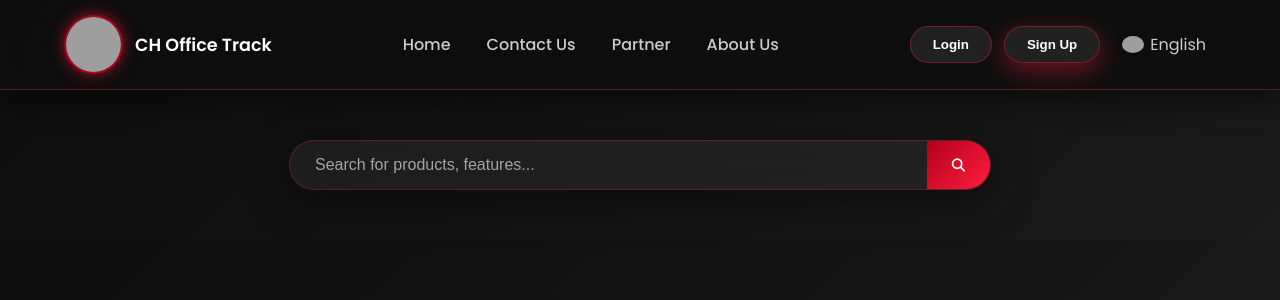
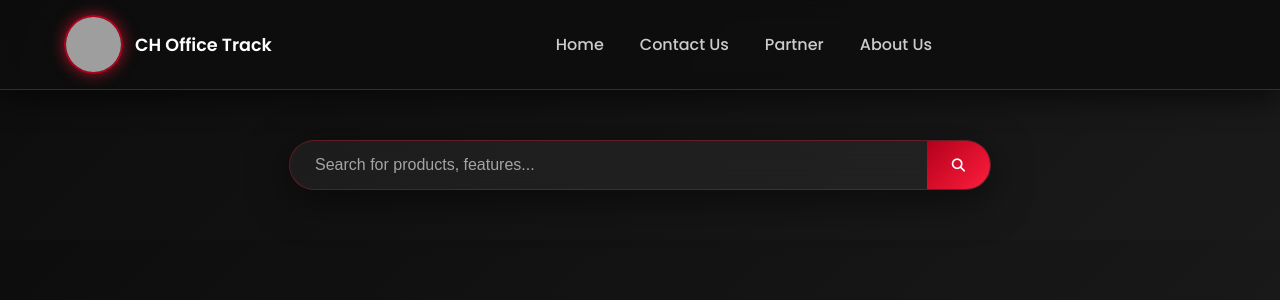
Before and after one commit to fatyfeki/teamhammemi, a PHP site: page /header.php in a window 1280 px wide. Shown: the top 300 px of the page. Run offline with PHP 8.4, Linux system fonts and the light colour scheme; grey boxes are pictures that could not be loaded.

Commit message:
Update header.php

```diff
--- a/header.php
+++ b/header.php
@@ -252,14 +252,7 @@
       <a href="partner.php">Partner</a>
       <a href="aboutus.php">About Us</a>
     </nav>
-    <div class="auth-buttons">
-      <a href="login.php"><button class="login-btn">Login</button></a>
-      <a href="signup.php"><button class="signup-btn">Sign Up</button></a>
-      <div class="lang">
-        <img src="ang.png" alt="English" />
-        <span>English</span>
-      </div>
-    </div>
+
   </header>
 
   <div class="search-bar">
```
